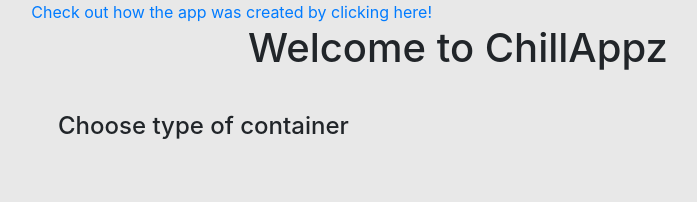
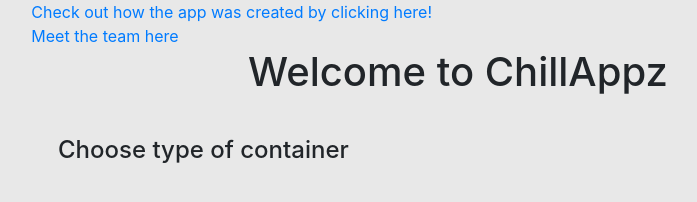
Before and after one commit to CatalyticWeb/CIS-486-TEAM, a website: page angular.html in a window 1280 px wide. Shown: the whole page, without its empty margins (182-879 px from the left). Drawn offline with nearby package versions, Linux system fonts and the light colour scheme; no server answers.

Commit message:
Update angular.html

```diff
--- a/angular.html
+++ b/angular.html
@@ -14,6 +14,11 @@
         <div class="row">
             <div class="offset-md-2">
                 <a href="https://github.com/ashleymmoore/Chill-Appz-Startup" target="_blank">Check out how the app was created by clicking here!</a>
+            </div>
+        </div>
+        <div class="row">
+            <div class="offset-md-2">
+                <a href="https://github.com/CatalyticWeb/Chill-Appz-Startup/wiki#meet-the-team" target="_blank">Meet the team here</a>
             </div>
         </div>
         <div class="row">
```
